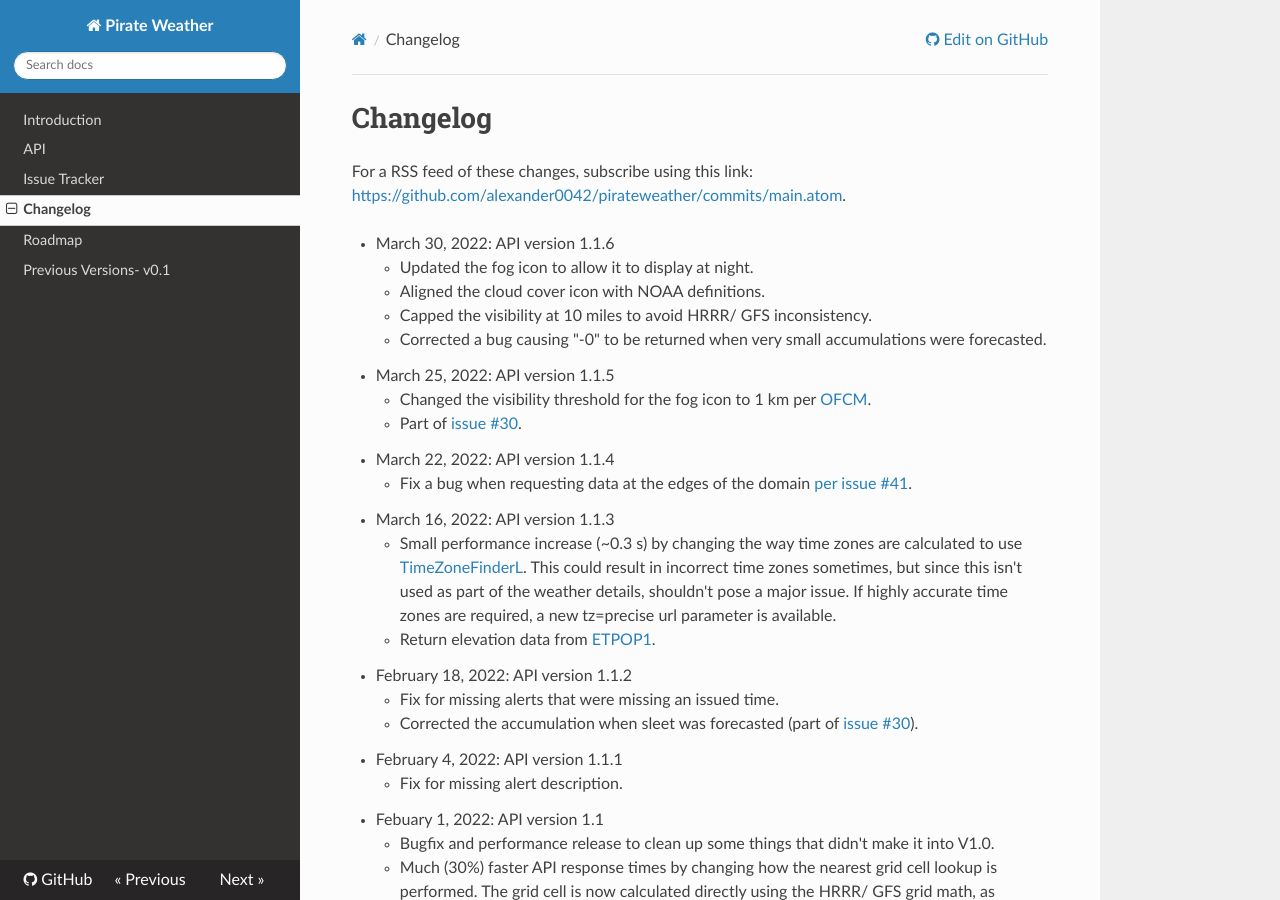
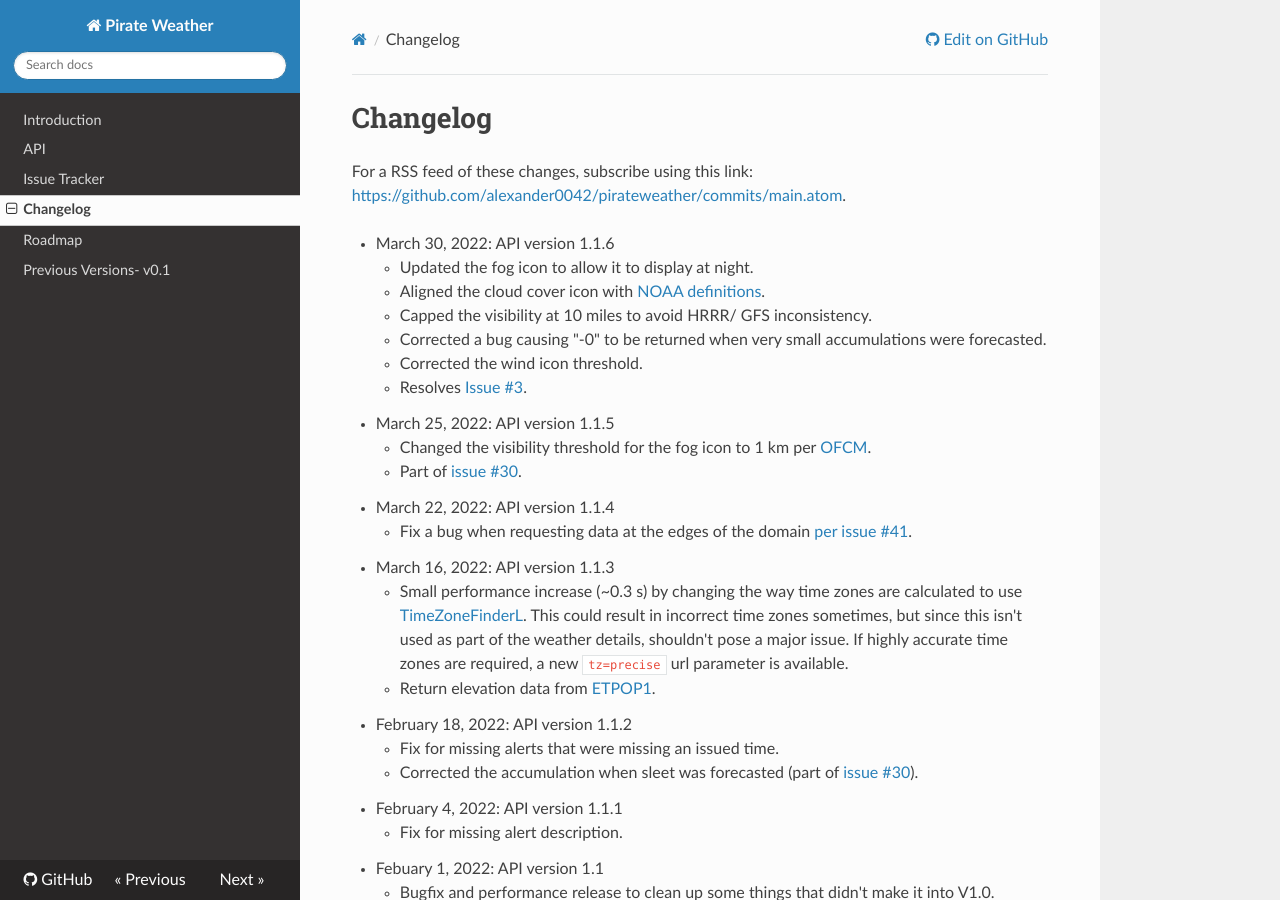
Before and after one commit to Pirate-Weather/pirateweather, an MkDocs documentation site: the page built from docs/changelog.md, in a window 1280 px wide and 900 px high. Built offline with MkDocs 1.6.1, drawn with Linux system fonts in a browser that asks for light colours; nearby versions of some CDN libraries.

Commit message:
Add in wind icon details

```diff
--- a/docs/changelog.md
+++ b/docs/changelog.md
@@ -4,16 +4,18 @@
 
 * March 30, 2022: API version 1.1.6
     * Updated the fog icon to allow it to display at night.
-	* Aligned the cloud cover icon with NOAA definitions.
+	* Aligned the cloud cover icon with [NOAA definitions](https://weather.com/science/weather-explainers/news/common-weather-terms-used-incorrectly).
 	* Capped the visibility at 10 miles to avoid HRRR/ GFS inconsistency.
 	* Corrected a bug causing "-0" to be returned when very small accumulations were forecasted.
+	* Corrected the wind icon threshold.
+	* Resolves [Issue #3](https://github.com/alexander0042/pirateweather/issues/3).
 * March 25, 2022: API version 1.1.5
     * Changed the visibility threshold for the fog icon to 1 km per [OFCM](https://web.archive.org/web/20110521015053/http://www.ofcm.gov/fmh-1/pdf/H-CH8.pdf).
 	* Part of [issue #30](https://github.com/alexander0042/pirate-weather-ha/issues/30).
 * March 22, 2022: API version 1.1.4
 	* Fix a bug when requesting data at the edges of the domain [per issue #41](https://github.com/alexander0042/pirate-weather-ha/issues/41).
 * March 16, 2022: API version 1.1.3
-	* Small performance increase (~0.3 s) by changing the way time zones are calculated to use [TimeZoneFinderL](https://timezonefinder.readthedocs.io/en/latest/). This could result in incorrect time zones sometimes, but since this isn't used as part of the weather details, shouldn't pose a major issue. If highly accurate time zones are required, a new tz=precise url parameter is available.
+	* Small performance increase (~0.3 s) by changing the way time zones are calculated to use [TimeZoneFinderL](https://timezonefinder.readthedocs.io/en/latest/). This could result in incorrect time zones sometimes, but since this isn't used as part of the weather details, shouldn't pose a major issue. If highly accurate time zones are required, a new `tz=precise` url parameter is available.
 	* Return elevation data from [ETPOP1](https://www.ngdc.noaa.gov/mgg/global/).
 * February 18, 2022: API version 1.1.2
 	* Fix for missing alerts that were missing an issued time.
```
